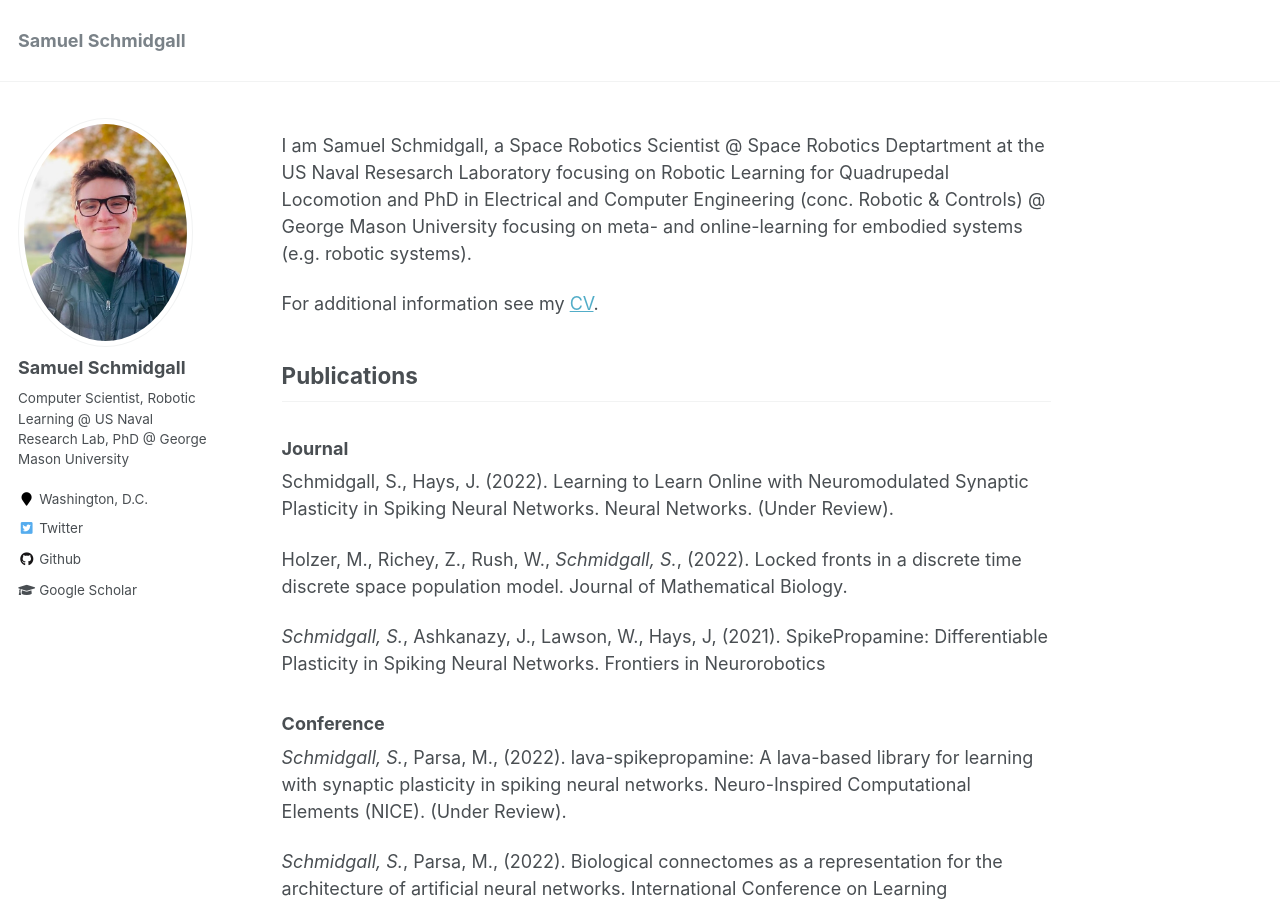
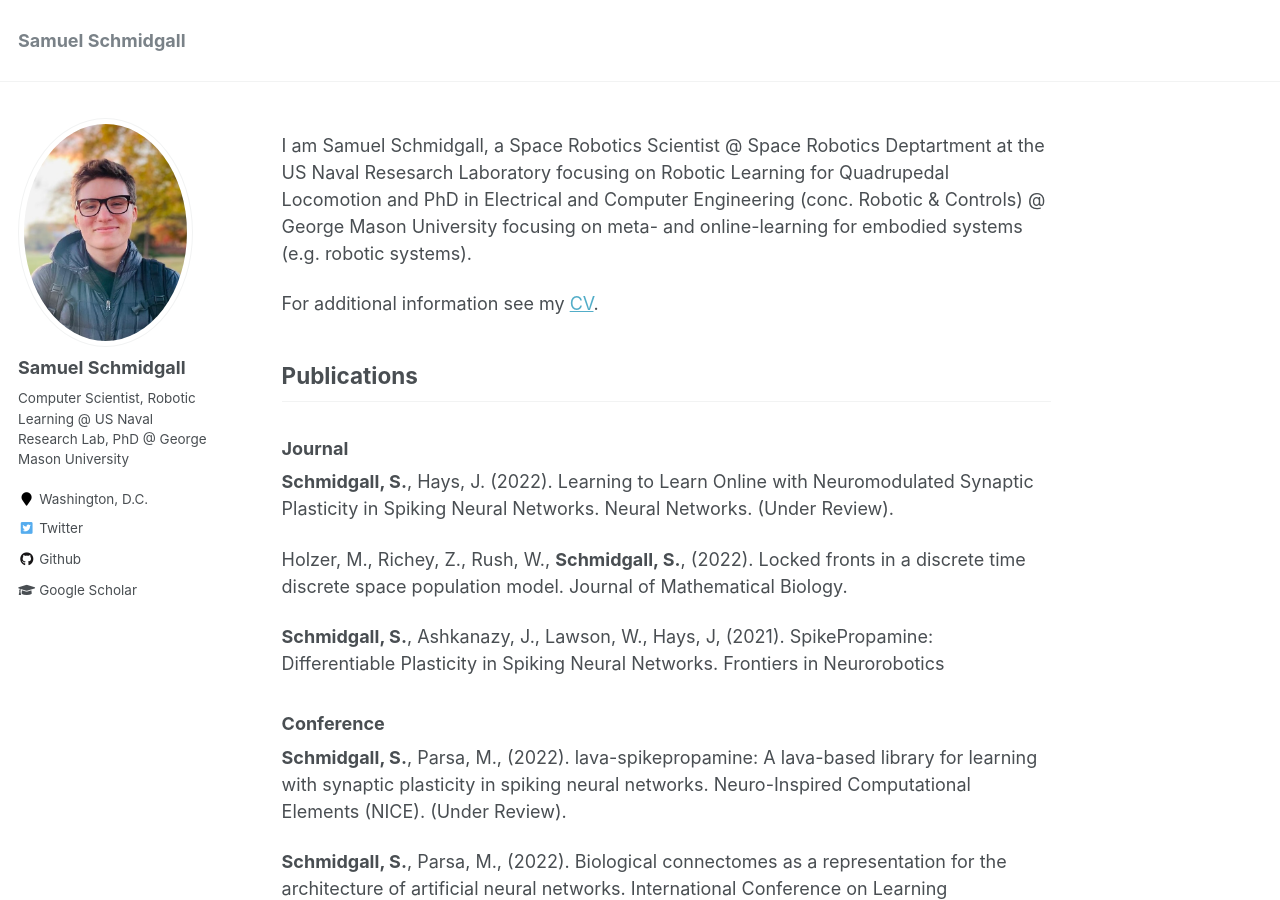
Before and after one commit to SamuelSchmidgall/SamuelSchmidgall.github.io, a Jekyll site: the page built from _pages/about.md, in a window 1280 px wide and 900 px high. Built offline with Jekyll 4.4.1, drawn with Linux system fonts in a browser that asks for light colours.

```diff
--- a/_pages/about.md
+++ b/_pages/about.md
@@ -25,43 +25,43 @@ For additional information see my [CV](https://github.com/SamuelSchmidgall/Samue
 ### Journal
 
 
-Schmidgall, S., Hays, J. (2022). Learning to Learn Online
+**Schmidgall, S.**, Hays, J. (2022). Learning to Learn Online
 with Neuromodulated Synaptic Plasticity in Spiking Neural Networks.
 Neural Networks. (Under Review).
 
-Holzer, M., Richey, Z., Rush, W., *Schmidgall, S.*, (2022).
+Holzer, M., Richey, Z., Rush, W., **Schmidgall, S.**, (2022).
 Locked fronts in a discrete time discrete space population model. Journal
 of Mathematical Biology.
 
 
-*Schmidgall, S.*, Ashkanazy, J., Lawson, W., Hays, J, (2021).
+**Schmidgall, S.**, Ashkanazy, J., Lawson, W., Hays, J, (2021).
 SpikePropamine: Differentiable Plasticity in Spiking Neural Networks.
 Frontiers in Neurorobotics
 
 ### Conference
 
-*Schmidgall, S.*, Parsa, M., (2022).
+**Schmidgall, S.**, Parsa, M., (2022).
 lava-spikepropamine: A lava-based library for learning with
 synaptic plasticity in spiking neural networks. Neuro-Inspired
 Computational Elements (NICE). (Under Review).
 
-*Schmidgall, S.*, Parsa, M., (2022). Biological connectomes
+**Schmidgall, S.**, Parsa, M., (2022). Biological connectomes
 as a representation for the architecture of artificial neural networks.
 International Conference on Learning Representations (ICLR). (Under Review).
 
-*Schmidgall, S.*, Hays, J., (2022). Stable Lifelong Learning:
+**Schmidgall, S.**, Hays, J., (2022). Stable Lifelong Learning:
 Spiking neurons as a solution to instability in plastic neural networks.
 Neuro-Inspired Computational Elements (NICE).
 
-Lukyanenko, A., Camphire, H., Austin, A., *Schmidgall, S.*,
+Lukyanenko, A., Camphire, H., Austin, A., **Schmidgall, S.**,
 Soudbakhsh, D., (2021). Optimal Localized Trajectory Planning of Multiple
 Non-holonomic Vehicles. 5th Conference on Control Technology and
 Applications (CCTA).
 
-*Schmidgall, S.* (2021). Self-constructing Neural Networks
+**Schmidgall, S.** (2021). Self-constructing Neural Networks
 through Random Mutation. International Conference on Learning
 Representations (ICLR).
 
-*Schmidgall, S.*, (2020). Adaptive Reinforcement Learning
+**Schmidgall, S.**, (2020). Adaptive Reinforcement Learning
 through Evolving Self-Modifying Neural Networks. The 2020 Genetic
 and Evolutionary Computation Conference (GECCO).
```
